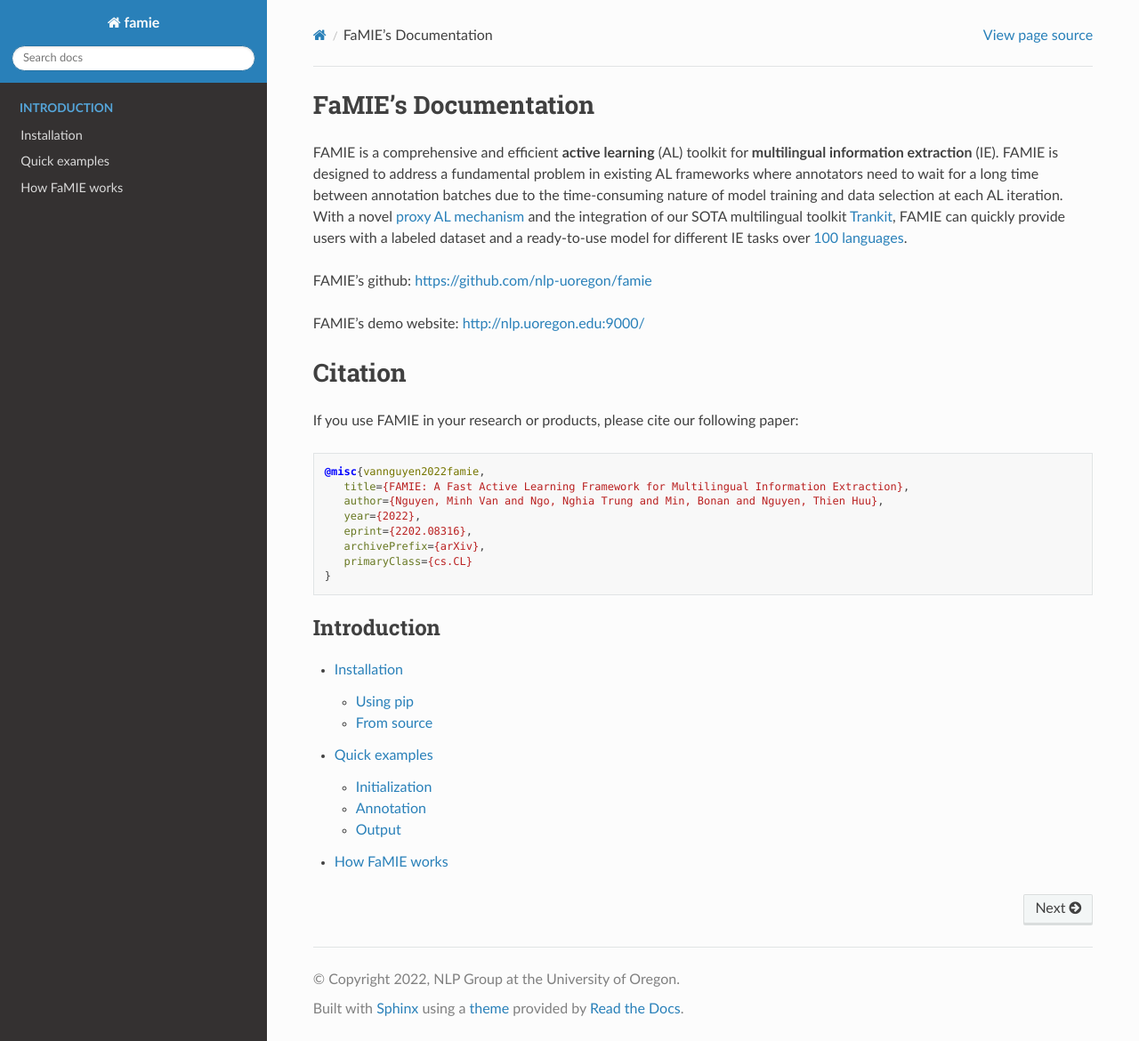
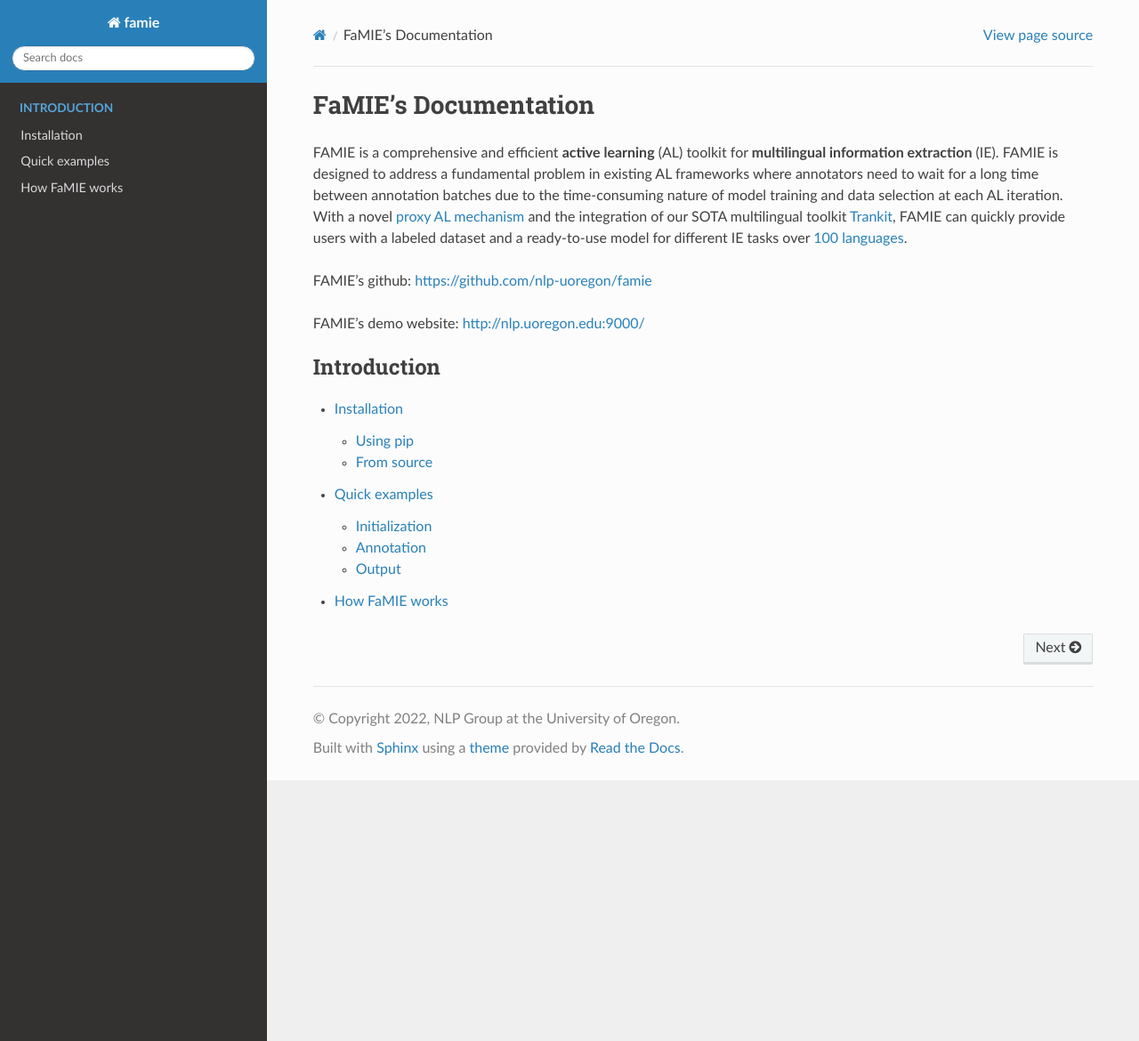
Before and after one commit to nlp-uoregon/famie, a Sphinx documentation site: the page built from docs/source/index.rst, in a window 1280 px wide and 1170 px high. Shown: the whole window at 89% size. Built offline with Sphinx 7.4.7 and the Read the Docs theme 2.0.0, drawn with Linux system fonts in a browser that asks for light colours.

Commit message:
update docs

```diff
--- a/docs/source/index.rst
+++ b/docs/source/index.rst
@@ -12,22 +12,6 @@ FAMIE's github: https://github.com/nlp-uoregon/famie
 
 FAMIE's demo website: http://nlp.uoregon.edu:9000/
 
-Citation
-========
-
-If you use FAMIE in your research or products, please cite our following paper:
-
-.. code-block:: bibtex
-
-   @misc{vannguyen2022famie,
-      title={FAMIE: A Fast Active Learning Framework for Multilingual Information Extraction},
-      author={Nguyen, Minh Van and Ngo, Nghia Trung and Min, Bonan and Nguyen, Thien Huu},
-      year={2022},
-      eprint={2202.08316},
-      archivePrefix={arXiv},
-      primaryClass={cs.CL}
-   }
-
 .. toctree::
    :maxdepth: 2
    :caption: Introduction
```
